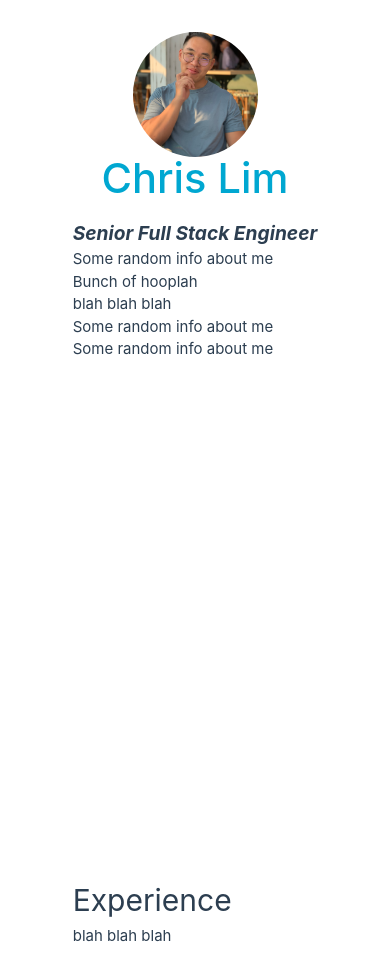
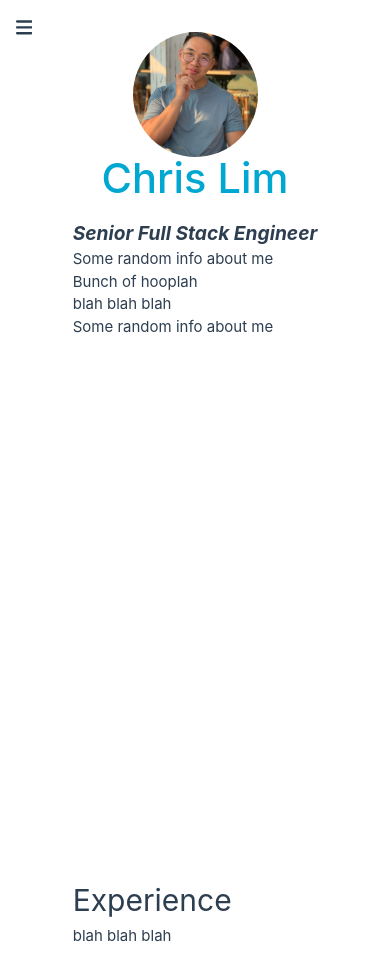
Before and after one commit to chrisdlim/portfolio, a Vue app: page / in a window 390 px wide. Shown: the top 980 px of the page. Built offline with nearby package versions, Linux system fonts and the light colour scheme.

Commit message:
Added icons and side nav menu

```diff
--- a/package.json
+++ b/package.json
@@ -13,6 +13,11 @@
     "lint": "eslint . --ext .vue,.js,.jsx,.cjs,.mjs,.ts,.tsx,.cts,.mts --fix --ignore-path .gitignore"
   },
   "dependencies": {
+    "@fortawesome/fontawesome-svg-core": "^6.2.0",
+    "@fortawesome/free-brands-svg-icons": "^6.2.0",
+    "@fortawesome/free-regular-svg-icons": "^6.2.0",
+    "@fortawesome/free-solid-svg-icons": "^6.2.0",
+    "@fortawesome/vue-fontawesome": "^3.0.2",
     "pinia": "^2.0.23",
     "vue": "^3.2.41",
     "vue-router": "^4.1.5"
--- a/src/assets/base.css
+++ b/src/assets/base.css
@@ -19,6 +19,7 @@
   --vt-c-text-light-2: rgba(60, 60, 60, 0.66);
   --vt-c-text-dark-1: var(--vt-c-white);
   --vt-c-text-dark-2: rgba(235, 235, 235, 0.64);
+  --primary-color: rgb(0, 167, 209);
 }
 
 /* semantic color variables for this project */
--- a/src/assets/main.css
+++ b/src/assets/main.css
@@ -6,11 +6,14 @@
   font-weight: normal;
 }
 
-a,
-.primary {
+a {
   text-decoration: none;
-  color: rgb(0, 167, 209);
+  color: var(--primary-color);
   transition: 0.4s;
+}
+
+.primary-color {
+  color: var(--primary-color);
 }
 
 .resume-section {
--- /dev/null
+++ b/src/bootstrap-icons.ts
@@ -0,0 +1,11 @@
+import { library } from "@fortawesome/fontawesome-svg-core";
+import { FontAwesomeIcon } from "@fortawesome/vue-fontawesome";
+import { fas } from "@fortawesome/free-solid-svg-icons";
+import { far } from "@fortawesome/free-regular-svg-icons";
+import { fab } from "@fortawesome/free-brands-svg-icons";
+import type { App } from "vue";
+
+export const bootstrapIcons = (app: App<Element>) => {
+  app.component("font-awesome-icon", FontAwesomeIcon);
+  library.add(fas, far, fab);
+};
--- a/src/components/about-me.vue
+++ b/src/components/about-me.vue
@@ -6,12 +6,11 @@
       <img src="../assets/avatar.jpg" />
     </div>
     <div>
-      <h1 class="primary name">Chris Lim</h1>
+      <h1 class="primary-color name">Chris Lim</h1>
       <h3>Senior Full Stack Engineer</h3>
       <p>Some random info about me</p>
       <p>Bunch of hooplah</p>
       <p>blah blah blah</p>
-      <p>Some random info about me</p>
       <p>Some random info about me</p>
     </div>
   </div>
--- a/src/components/side-nav.vue
+++ b/src/components/side-nav.vue
@@ -1,5 +1,9 @@
-<script setup lang="ts">
-const navItems = [
+<script lang="ts">
+export default {
+  name: "side-nav",
+  data() {
+    return {
+      navItems: [
         {
           label: "Experience",
           id: "experience",
@@ -12,9 +16,46 @@ const navItems = [
           label: "Certifications",
           id: "certifications",
         },
-];
+      ],
+      isShowMenu: false,
+    };
+  },
+  methods: {
+    toggleMenu() {
+      this.isShowMenu = !this.isShowMenu;
+    },
+  },
+};
 </script>
+
 <template>
+  <div class="menu">
+    <font-awesome-icon
+      class="open-button"
+      icon="fa-solid fa-bars"
+      size="lg"
+      @click="toggleMenu"
+    />
+    <div v-show="isShowMenu">
+      <div id="sliding-menu">
+        <font-awesome-icon
+          class="close-button"
+          icon="fa-solid fa-window-close"
+          size="md"
+          @click="toggleMenu"
+        />
+        <br />
+        <a
+          v-for="navItem in navItems"
+          :key="navItem.id"
+          :href="'/#' + navItem.id"
+          :to="'#' + navItem.id"
+        >
+          {{ navItem.label }}
+        </a>
+      </div>
+    </div>
+  </div>
   <div class="nav">
     <a href="#about" class="cl-nav">
       <h1>CL</h1>
@@ -35,10 +76,13 @@ const navItems = [
   color: var(--color-text);
 }
 
+.menu {
+  visibility: hidden;
+}
+
 .nav {
   height: 100%;
   position: fixed;
-  z-index: 1;
   top: 0;
   left: 1rem;
   overflow-x: hidden;
@@ -63,5 +107,45 @@ const navItems = [
   .nav {
     width: 0%;
   }
+
+  .menu {
+    visibility: visible;
+    height: 100%;
+    position: fixed;
+    top: 0;
+    left: 1rem;
+    z-index: 1;
+    overflow-x: hidden;
+    padding-top: 1rem;
+  }
+
+  .open-button,
+  .close-button {
+    cursor: pointer;
+  }
+
+  #sliding-menu {
+    height: 100%;
+    position: fixed;
+    left: 1rem;
+    overflow-x: hidden;
+    padding-top: 1rem;
+    top: 0;
+    width: 150px;
+    z-index: 1;
+    background: black;
+    transition: 2s;
+  }
+
+  #sliding-menu a {
+    font-size: 1rem;
+    display: block;
+    padding: 0rem 1rem;
+  }
+
+  .close-button {
+    padding-right: 1rem;
+    float: right;
+  }
 }
 </style>
--- a/src/main.ts
+++ b/src/main.ts
@@ -1,13 +1,12 @@
 import { createApp } from "vue";
 import { createPinia } from "pinia";
-
 import App from "./App.vue";
 import router from "./router";
-
 import "./assets/main.css";
+import { bootstrapIcons } from "./bootstrap-icons";
 
 const app = createApp(App);
-
+bootstrapIcons(app);
 app.use(createPinia());
 app.use(router);
 
```
Also changed, not shown: 1 other file (tests, documents, lock files or other folders). Lines whose indentation alone changed are shown as unchanged.
